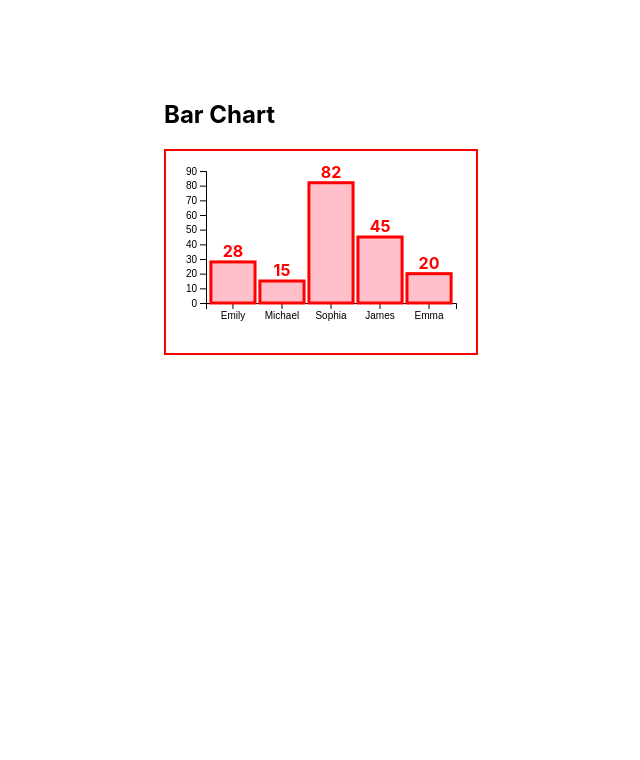
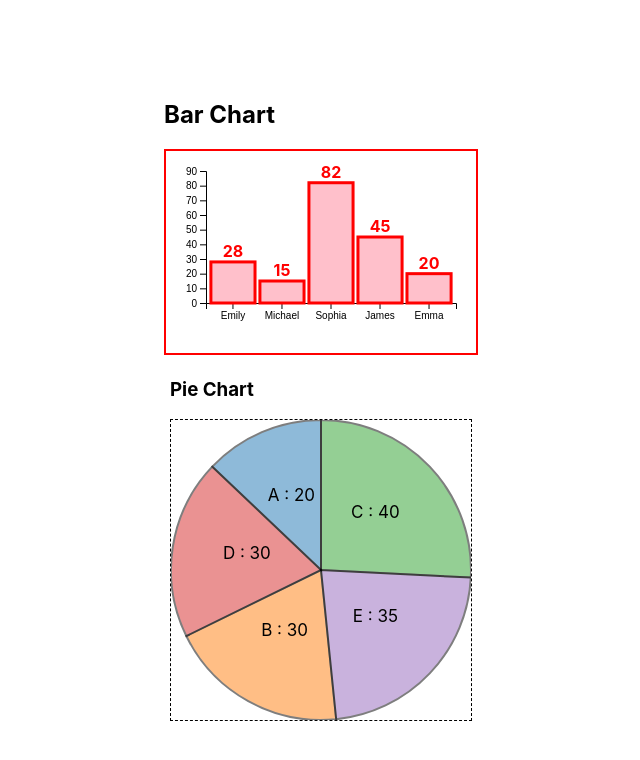
Before and after one commit to ABIIRAM02/D3.js-practice, a React (Create React App) app: page / in a window 1280 px wide. Shown: the top 760 px of the page, without its empty margins (319-959 px from the left). Built offline with nearby package versions, Linux system fonts and the light colour scheme.

Commit message:
done pie-chart

```diff
--- /dev/null
+++ b/src/components/D3Practice/PieChart.jsx
@@ -0,0 +1,67 @@
+import React, { useEffect, useRef, useState } from 'react';
+import * as d3 from 'd3';
+
+const PieChart = () => {
+  const myElementRef = useRef(null);
+  const radius = 150;
+  const totalWidth = radius * 2;
+
+  const [pieData, setPieData] = useState([
+    { label: 'A', value: 20 },
+    { label: 'B', value: 30 },
+    { label: 'C', value: 40 },
+    { label: 'D', value: 30 },
+    { label: 'E', value: 35 },
+  ]);
+
+  useEffect(() => {
+    const svg = d3.select(myElementRef.current);
+
+    // Array of colors to directly assign to pie slices
+    const color = ['#1f77b4', '#ff7f0e', '#2ca02c', '#d62728', '#9467bd'];
+
+    const pie= d3.pie().value((d)=> d.value);
+    const dataReady = pie(pieData)
+    // console.log({dataReady})
+
+    const arcGenerator = d3.arc().innerRadius(0).outerRadius(radius)
+
+    svg
+      .selectAll('.mySlices')
+      .data(dataReady)
+      .enter()
+      .append('path')
+      .attr('d', arcGenerator)
+      .attr('fill', (d,i)=> color[i])
+      .attr('stroke', 'black')
+      .attr('stroke-width', '2px')
+      .attr('opacity', 0.5)
+      .attr('transform', `translate(${radius},${radius})`)
+
+    //draw labels
+    svg
+      .selectAll('.mySlices')
+      .data(dataReady)
+      .enter()
+      .append('text')
+      .text((d)=> d.data.label + ' : '+ d.data.value)
+      .attr('text-anchor', 'middle')
+      .attr('font-size',17)
+      .attr('transform', (d)=> `translate(${arcGenerator.centroid(d)}) translate(${radius},${radius}) `)
+
+  }, [pieData]);
+
+  return (
+    <div>
+      <h3>Pie Chart</h3>
+      <svg
+        ref={myElementRef}
+        width={totalWidth}
+        height={totalWidth}
+        style={{ border: '1px dashed' }}
+      ></svg>
+    </div>
+  );
+};
+
+export default PieChart;
--- a/src/pages/Home.jsx
+++ b/src/pages/Home.jsx
@@ -4,6 +4,7 @@ import Smily from "../components/Smily.svg";
 import NestedSelection from "../components/D3Practice/NestedSelection";
 import DataBinding from "../components/D3Practice/DataBinding";
 import BarChart from "../components/D3Practice/BarChart";
+import PieChart from "../components/D3Practice/PieChart";
 
 const Home = () => {
   return (
@@ -22,6 +23,7 @@ const Home = () => {
       <NestedSelection />
       <DataBinding /> */}
       <BarChart />
+      <PieChart />
     </div>
   );
 };
```
